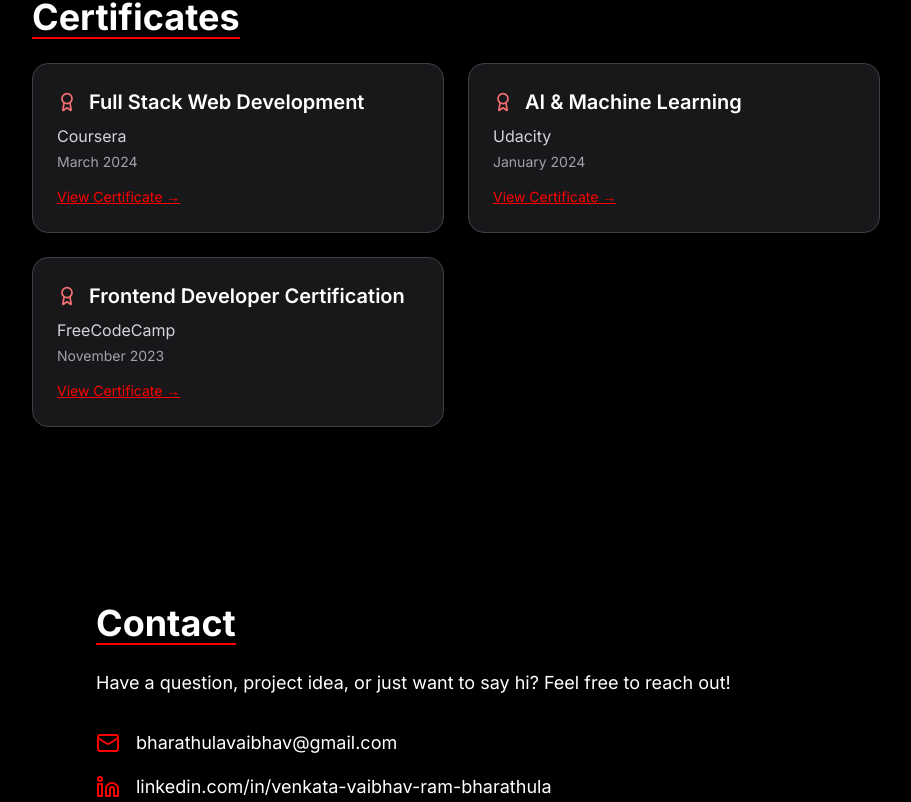
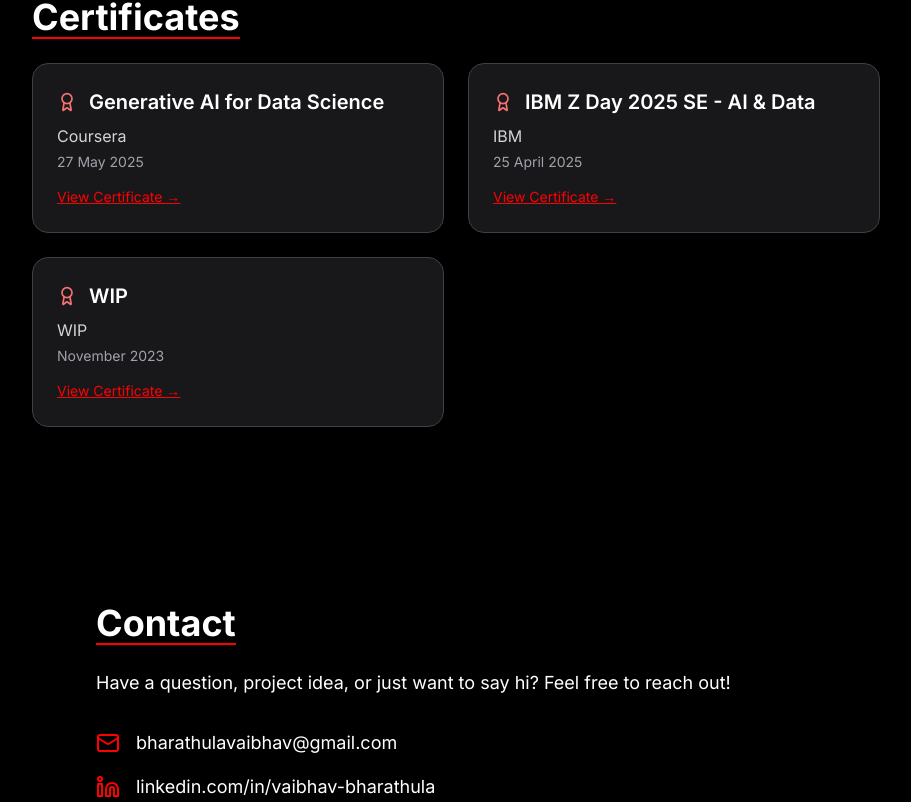
Before and after one commit to Vaibhav-1819/vaibhav-portfolio, a React (Create React App) app: page / in a window 1280 px wide. Shown: the part 2538-3340 px from the top of the page, without its empty margins (184-1095 px from the left). Built offline with nearby package versions, Linux system fonts and the light colour scheme.

Commit message:
Update certificates and LinkedIn link
# Conflicts:
#	src/App.js
#	src/components/Certificates.js
#	src/components/Contact.js
#	src/components/Navbar.js
#	src/index.css
#	tailwind.config.js

```diff
--- a/src/App.js
+++ b/src/App.js
@@ -11,6 +11,7 @@
 function App() {
   const [darkMode, setDarkMode] = useState(true);
 
+  // Apply or remove the dark class on <html>
   useEffect(() => {
     const root = document.documentElement;
     if (darkMode) {
@@ -49,10 +50,6 @@
           <section id="certificates">
             <Certificates />
           </section>
-
-          {/* ✅ New Placement Plan Section */}
-
-
           <section id="contact">
             <Contact />
           </section>
--- a/src/components/Certificates.js
+++ b/src/components/Certificates.js
@@ -4,20 +4,20 @@
 
 const certificates = [
   {
-    title: "Full Stack Web Development",
+    title: " Generative AI for Data Science",
     issuer: "Coursera",
-    link: "https://www.coursera.org/account/accomplishments/certificate/XYZ123",
-    date: "March 2024",
+    link: "https://www.coursera.org/account/accomplishments/verify/V749FNPX59S5",
+    date: "27 May 2025",
   },
   {
-    title: "AI & Machine Learning",
-    issuer: "Udacity",
-    link: "https://confirm.udacity.com/ABC456",
-    date: "January 2024",
+    title: "IBM Z Day 2025 SE - AI & Data",
+    issuer: "IBM",
+    link: "https://www.credly.com/badges/5c5a40ce-05ed-4f07-b5af-b5c5f4dea46e/print",
+    date: "25 April 2025",
   },
   {
-    title: "Frontend Developer Certification",
-    issuer: "FreeCodeCamp",
+    title: "WIP",
+    issuer: "WIP",
     link: "https://www.freecodecamp.org/certification/vaibhav/frontend",
     date: "November 2023",
   },
--- a/src/components/Contact.js
+++ b/src/components/Contact.js
@@ -29,12 +29,12 @@
         <div className="flex items-center space-x-4">
           <Linkedin className="text-mkbhdRed" />
           <a
-            href="https://www.linkedin.com/in/venkata-vaibhav-ram-bharathula-ab910a291"
+            href="https://www.linkedin.com/in/vaibhav-bharathula"
             target="_blank"
             rel="noopener noreferrer"
             className="text-lg hover:underline"
           >
-            linkedin.com/in/venkata-vaibhav-ram-bharathula
+            linkedin.com/in/vaibhav-bharathula
           </a>
         </div>
         <div className="flex items-center space-x-4">
--- a/src/components/Navbar.js
+++ b/src/components/Navbar.js
@@ -10,7 +10,7 @@
     { name: "Skills", id: "skills" },
     { name: "Projects", id: "projects" },
     { name: "Certificates", id: "certificates" },
-    { name: "Contact", id: "contact" }, // ✅ Removed "Plan"
+    { name: "Contact", id: "contact" },
   ];
 
   const scrollToSection = (id) => {
--- a/tailwind.config.js
+++ b/tailwind.config.js
@@ -33,6 +33,6 @@
     },
   },
   plugins: [
-    require("tailwindcss-animate"), // Optional
+    require("tailwindcss-animate"), // Optional animation plugin
   ],
 };
```
